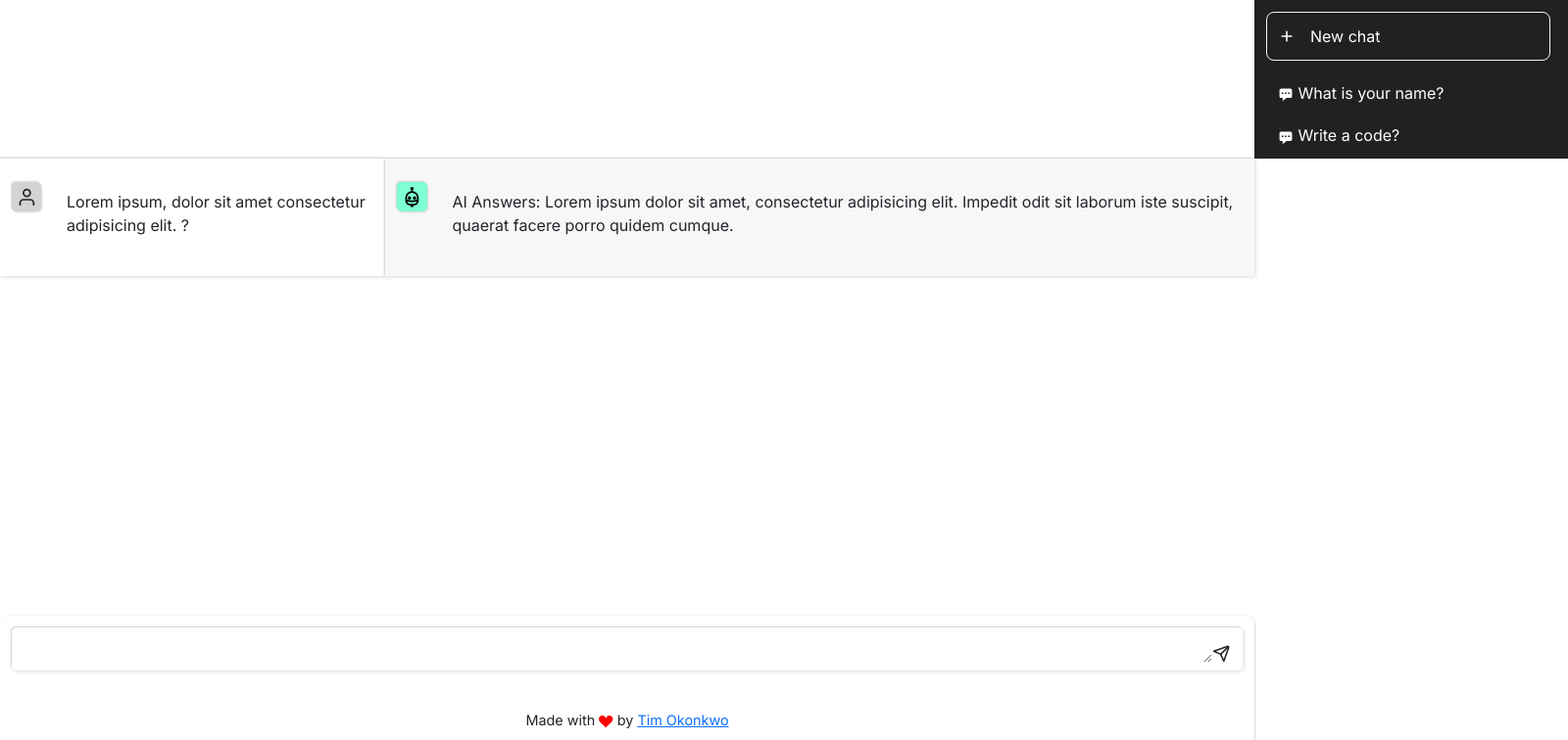
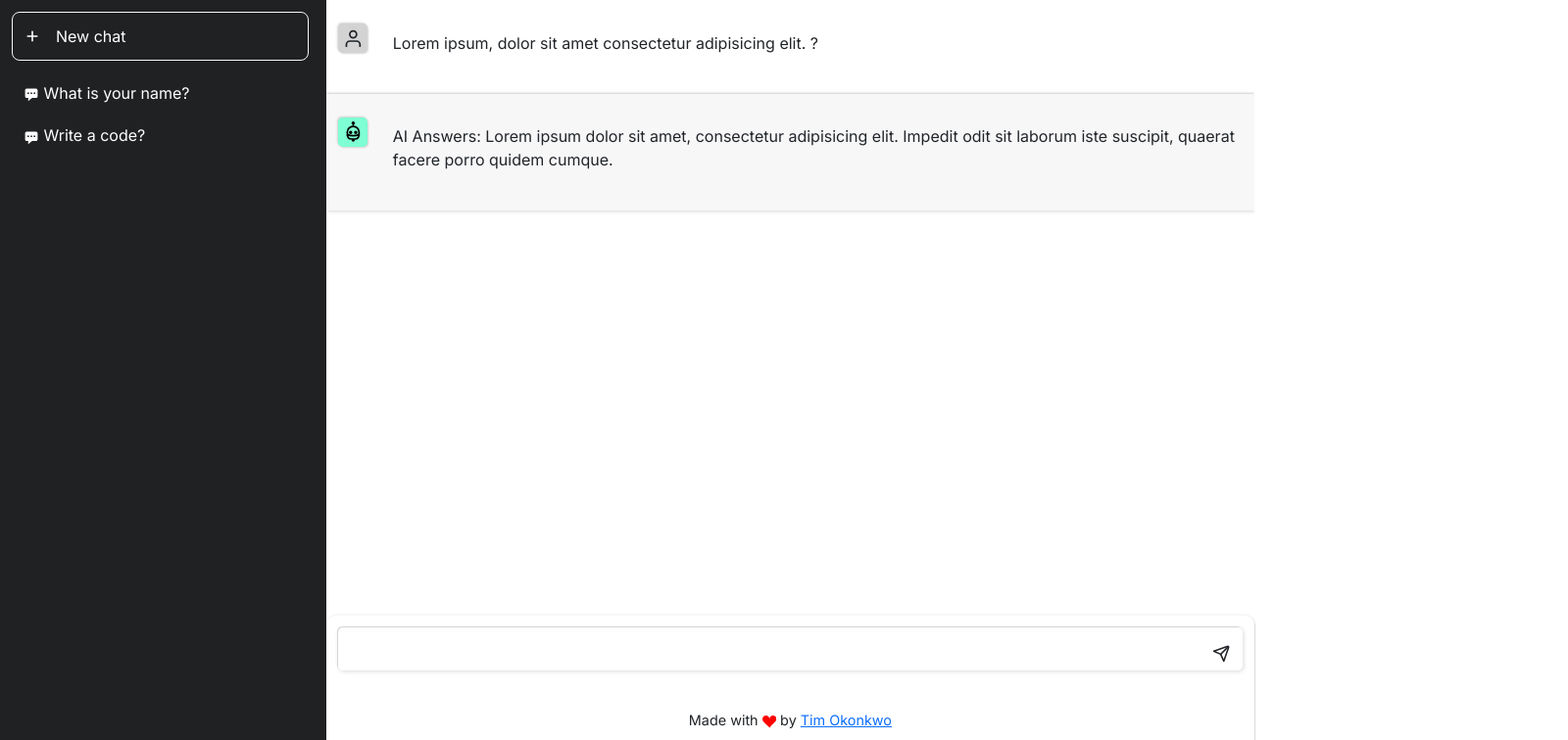
Before and after one commit to Manuelthegoat/voiceGPT, a React (Vite) app: page / in a window 1280 px wide. Shown: the top 756 px of the page at 98% size, 1600 px wide, since content can reach past the window. Built offline with nearby package versions, Linux system fonts and the light colour scheme.

Commit message:
UI complete

```diff
--- a/src/App.css
+++ b/src/App.css
@@ -100,6 +100,7 @@ body {
   border: none;
   height: auto;
   width: 100%;
+  resize: none;
 }
 
 .send__icon {
@@ -170,17 +171,26 @@ footer {
   color: red;
 }
 
+
 @media screen and (min-width: 768px){
   .nav__menu__wrapper {
-      max-width: 320px;
-      position: relative;
+      width: 26%;
+      position: fixed;
+      left: 0;
+      height: 100vh;
   }
 
+
   main {
-    display: flex;
+    display: grid;
+    margin: 0 26%;
   }
 
   .nav__container {
     display: none;
   }
+
+  .message__wrapper, .chatbox__wrapper {
+    width: 74vw;
+  }
 }
--- a/src/App.jsx
+++ b/src/App.jsx
@@ -8,14 +8,15 @@ import AIAnswer from "./components/AIAnswer";
 
 function App() {
 	return (
-		<div className="wrapper">
+		// <div className="wrapper">
+		<main>
 			<NavBar />
-			<main>
+
 				<SentMessage />
 				<AIAnswer />
 				<ChatBar />
-			</main>
-		</div>
+		</main>
+		// </div>
 	);
 }
 
--- a/src/components/ChatBar.jsx
+++ b/src/components/ChatBar.jsx
@@ -1,19 +1,17 @@
 import Footer from './Footer';
 
-import TextareaAutosize from "react-textarea-autosize";
-import { FiSend } from "react-icons/fi";
+import TextareaAutosize from 'react-textarea-autosize';
+import {FiSend} from "react-icons/fi"
 
 const ChatBar = () => {
-	return (
-		<div className="chatbox__wrapper">
-			<div className="chatbox">
-				<TextareaAutosize maxRows={6} />
-				<FiSend className="send__icon" />
-			</div>
 
-			<Footer />
-		</div>
-	);
-};
+    return <div className="chatbox__wrapper">
+        <div className="chatbox">
+            <TextareaAutosize maxRows={6}/>
+            <FiSend className="send__icon"/>
+        </div>
+        <Footer />
+    </div>
+}
 
-export default ChatBar;
+export default ChatBar
```
